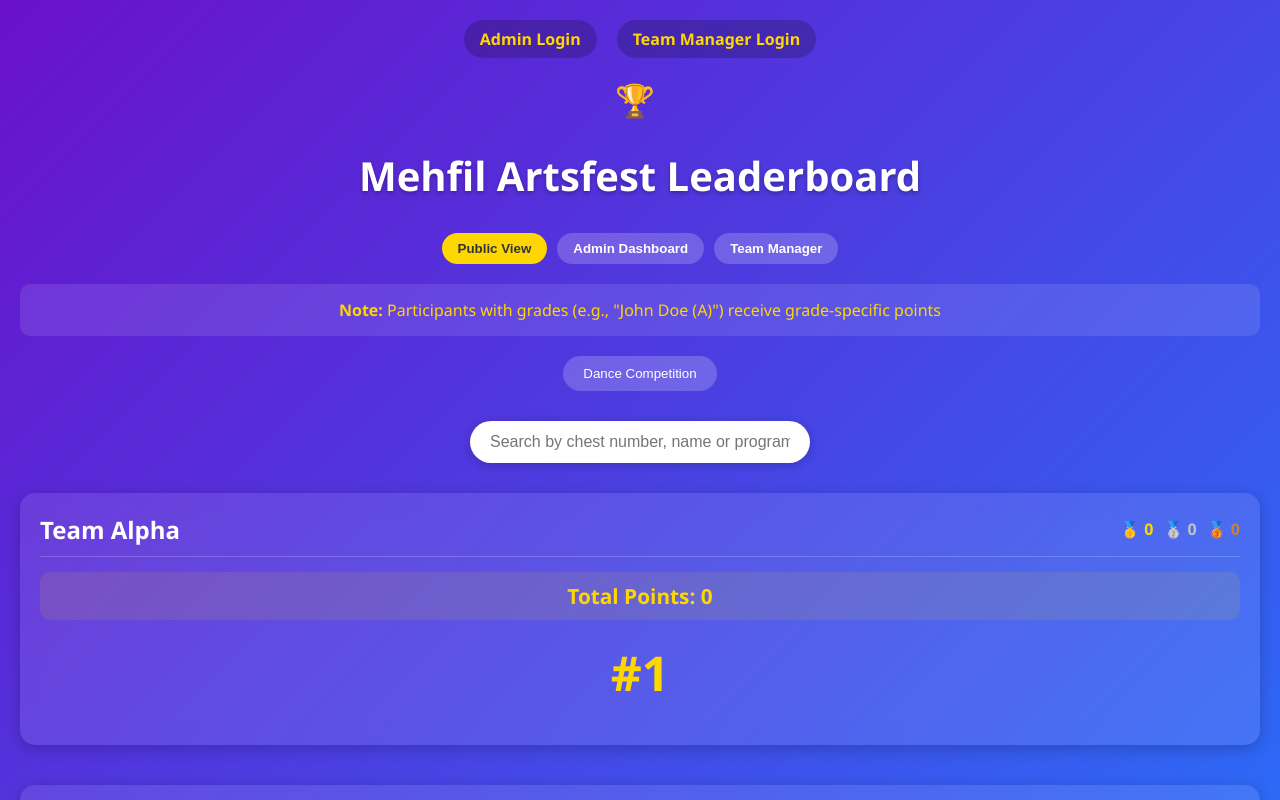
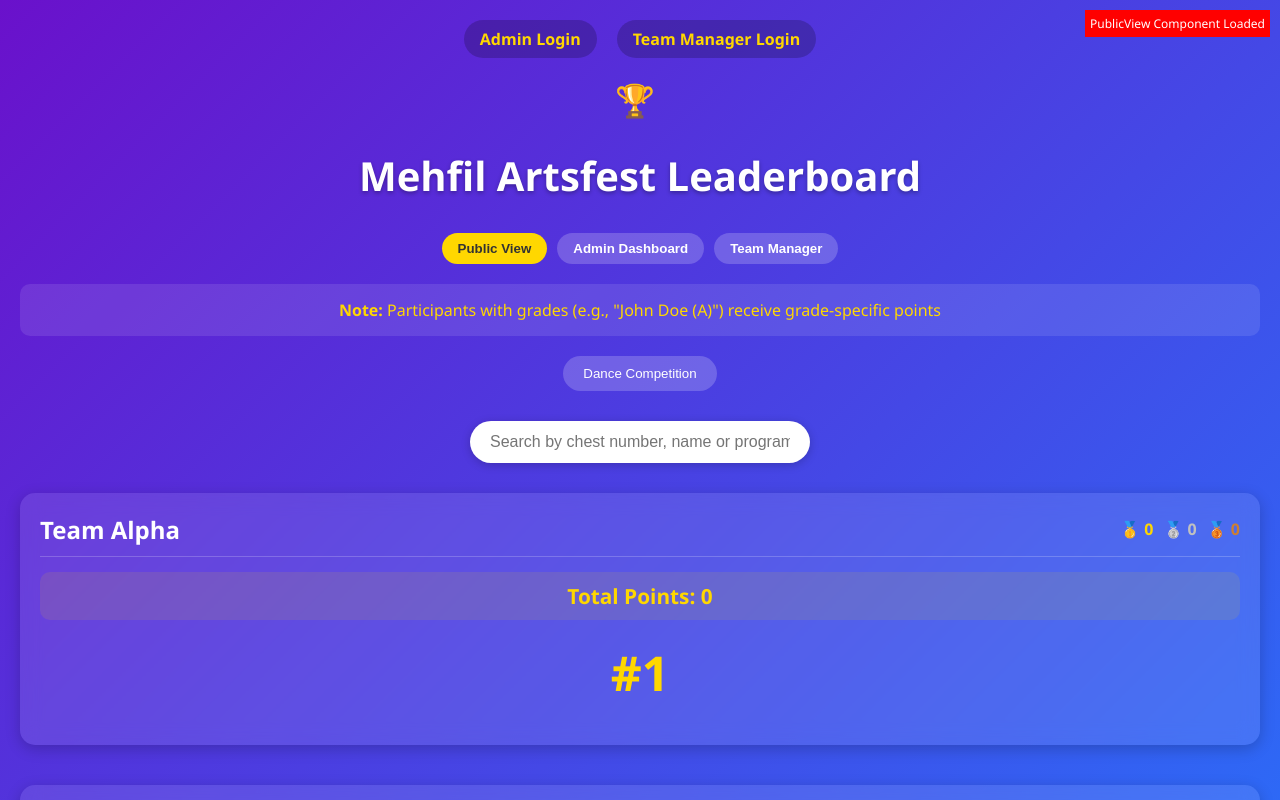
Before and after one commit to Gpro188/mehfil25app, a React (Create React App) app: page / in a window 1280 px wide. Shown: the top 800 px of the page. Built offline with nearby package versions, Linux system fonts and the light colour scheme.

Commit message:
Add visual indicator to PublicView to verify component rendering

```diff
--- a/src/components/PublicView.js
+++ b/src/components/PublicView.js
@@ -46,6 +46,19 @@ const PublicViewContainer = styled.div`
   padding: 20px;
   color: white;
   min-height: 100vh;
+
+  // Add a simple visual indicator that the component is rendering
+  &:before {
+    content: "PublicView Component Loaded";
+    position: fixed;
+    top: 10px;
+    right: 10px;
+    background: red;
+    color: white;
+    padding: 5px;
+    font-size: 12px;
+    z-index: 9999;
+  }
 `;
 
 const WelcomeOverlay = styled.div`
```
Also changed, not shown: src/components/TestComponent.js (added, +22 -0 lines).
